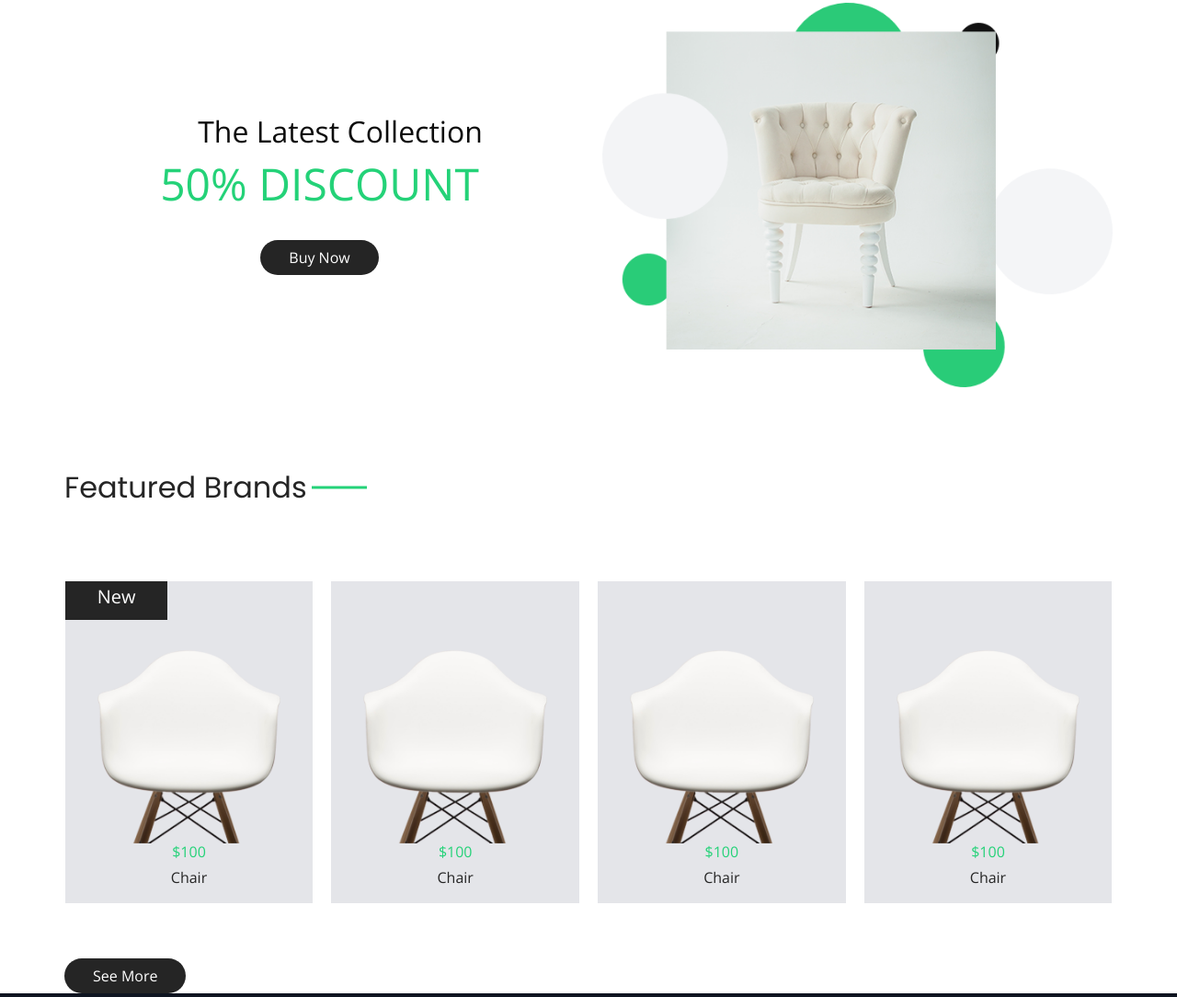
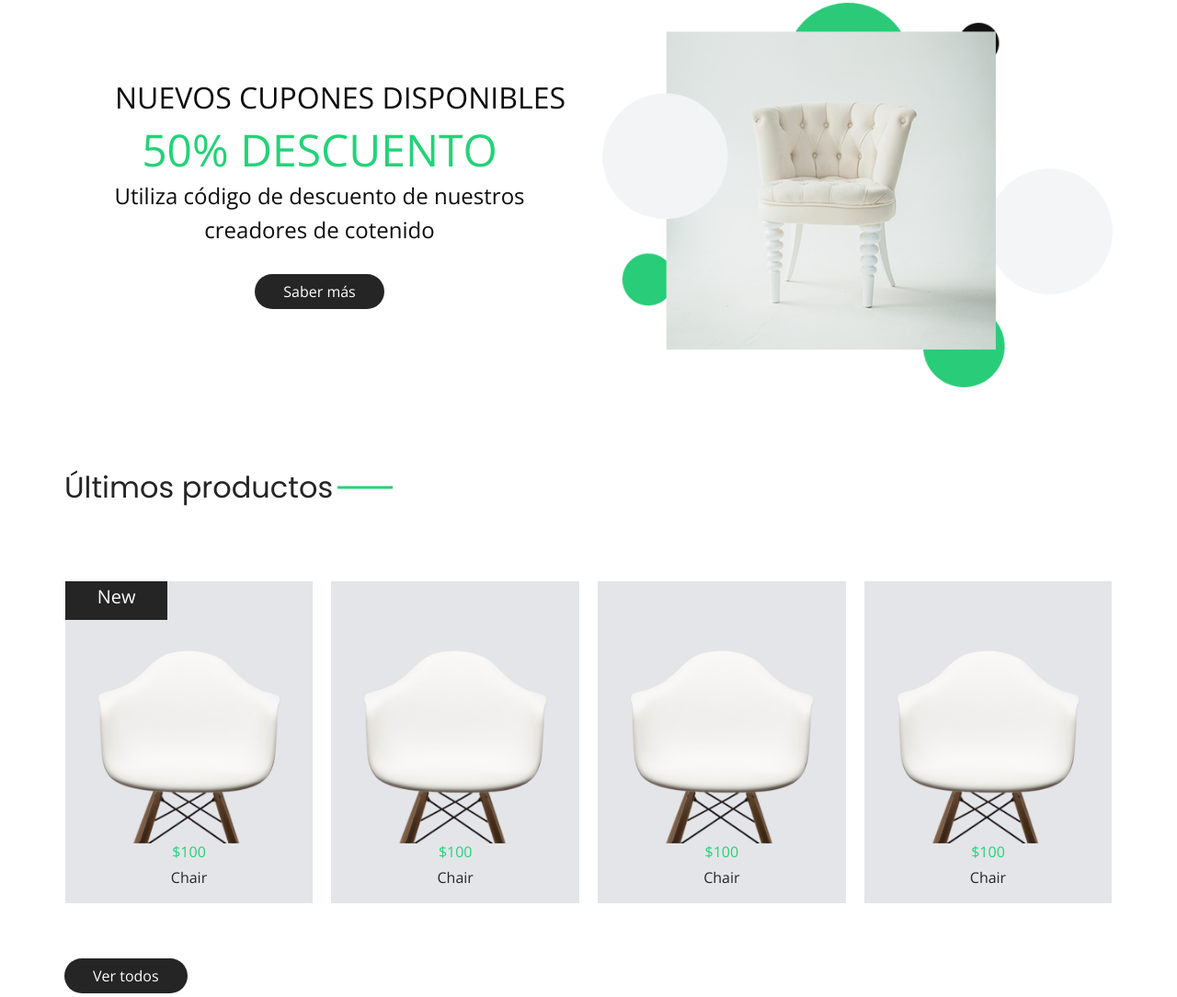
Before and after one commit to Acdevss/acdevss-store, a plain HTML site: page index.html in a window 1280 px wide. Shown: the part 887-1971 px from the top of the page at 92% size. Drawn offline with nearby package versions, Linux system fonts and the light colour scheme.

Commit message:
new changes

```diff
--- a/index.html
+++ b/index.html
@@ -244,15 +244,17 @@
         <div class="col-md-6">
           <div class="detail-box">
             <h2>
-              The Latest Collection
+              NUEVOS CUPONES DISPONIBLES
             </h2>
             <h2 class="main_heading">
-              50% DISCOUNT
+              50% DESCUENTO
             </h2>
+            <h4>Utiliza código de descuento de nuestros</h4>
+            <h4>creadores de cotenido</h4>
 
             <div class="">
               <a href="">
-                Buy Now
+                Saber más
               </a>
             </div>
           </div>
@@ -275,7 +277,7 @@
     <div class="container">
       <div class="heading_container">
         <h2>
-          Featured Brands
+          Últimos productos
         </h2>
       </div>
       <div class="brand_container layout_padding2">
@@ -346,9 +348,10 @@
         </div>
       </div>
       <a href="shop.html" class="brand-btn">
-        See More
+        Ver todos
       </a>
     </div>
+    <br>
   </section>
 
   <!-- end brand section -->
```
